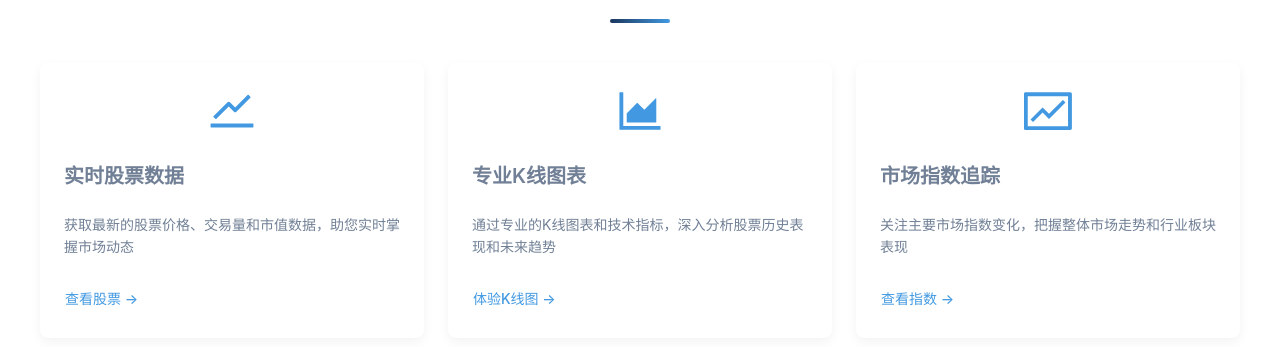
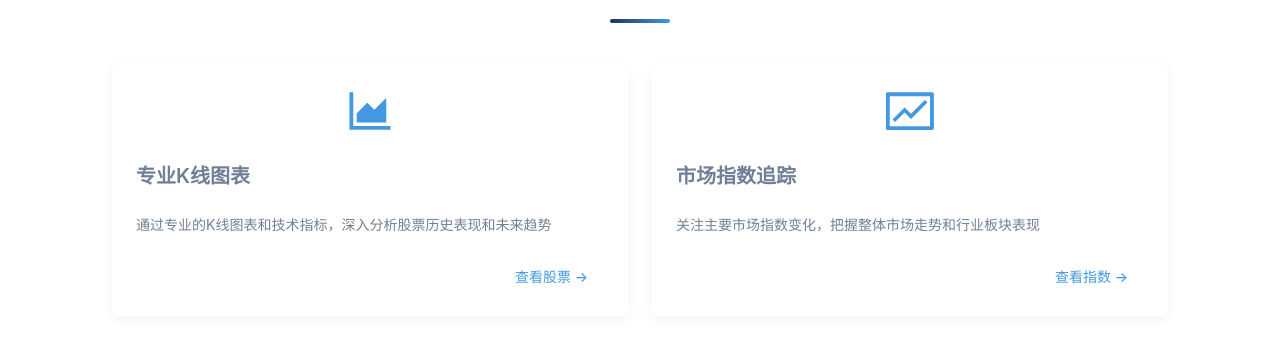
Before and after one commit to hovi-hyw/StockVisualizer, a React (Create React App) app in the folder frontend/: page / in a window 1280 px wide. Shown: the part 453-800 px from the top of the page. Built offline with nearby package versions, Linux system fonts and the light colour scheme; no server answers.

Commit message:
feat(首页): 添加股票搜索功能并优化功能卡片布局
在首页添加股票搜索功能，支持用户搜索自选股并显示搜索结果。同时优化功能卡片布局，提升用户体验。

```diff
--- a/frontend/src/pages/HomePage.js
+++ b/frontend/src/pages/HomePage.js
@@ -9,12 +9,15 @@
 
 import React, { useState, useEffect } from 'react';
 import { Link } from 'react-router-dom';
-import { Row, Col, Card, Statistic, Button, Typography, Divider, Space, List, Spin } from 'antd';
-import { LineChartOutlined, FundOutlined, RiseOutlined, FallOutlined, StockOutlined, AreaChartOutlined, FileTextOutlined, GithubOutlined } from '@ant-design/icons';
+import { Row, Col, Card, Statistic, Button, Typography, Divider, Space, List, Spin, Input, message } from 'antd';
+import { LineChartOutlined, FundOutlined, RiseOutlined, FallOutlined, StockOutlined, AreaChartOutlined, FileTextOutlined, GithubOutlined, SearchOutlined, PlusOutlined } from '@ant-design/icons';
 import MarketHotspot from '../components/MarketHotspot';
 import MarketNewsCard from '../components/MarketNewsCard';
 import ContactAuthor from '../components/ContactAuthor';
 import { getMarketIndices } from '../services/marketService';
+import { getStockList } from '../services/stockService';
+
+const { Search } = Input;
 
 const { Title, Paragraph, Text } = Typography;
 
@@ -32,6 +35,77 @@ const HomePage = () => {
   });
   const [loading, setLoading] = useState(true);
   const [error, setError] = useState(null);
+
+  // 股票搜索相关状态
+  const [searchText, setSearchText] = useState('');
+  const [debouncedSearchText, setDebouncedSearchText] = useState('');
+  const [searchResults, setSearchResults] = useState([]);
+  const [searching, setSearching] = useState(false);
+  const [showSearchResults, setShowSearchResults] = useState(false);
+
+  // 搜索股票结果
+  const [favoriteStocks, setFavoriteStocks] = useState([]);
+
+
+  useEffect(() => {
+    const savedFavorites = localStorage.getItem('favoriteStocks');
+    if (savedFavorites) {
+      try {
+        setFavoriteStocks(JSON.parse(savedFavorites));
+      } catch (e) {
+        console.error('解析自选股数据失败:', e);
+      }
+    }
+  }, []);
+
+
+  const searchStocks = async (value) => {
+    if (!value.trim()) {
+      setSearchResults([]);
+      setShowSearchResults(false);
+      return;
+    }
+
+    setSearching(true);
+    setShowSearchResults(true);
+
+    try {
+      const savedFavorites = localStorage.getItem('favoriteStocks');
+      const favorites = savedFavorites ? JSON.parse(savedFavorites) : [];
+
+
+      const filtered = favorites.filter(item =>
+        item.symbol.includes(value) ||
+        item.name.includes(value)
+      );
+
+      if (filtered.length > 0) {
+        setSearchResults(filtered);
+      } else {
+        setSearchResults([]);
+        message.info('未找到相关自选股');
+      }
+    } catch (error) {
+      console.error('搜索自选股失败:', error);
+      message.error('搜索失败，请稍后重试');
+      setSearchResults([]);
+    } finally {
+      setSearching(false);
+    }
+  };
+
+  // 点击页面其他区域关闭搜索结果
+  useEffect(() => {
+    const handleClickOutside = () => {
+      setShowSearchResults(false);
+    };
+
+    document.addEventListener('click', handleClickOutside);
+
+    return () => {
+      document.removeEventListener('click', handleClickOutside);
+    };
+  }, []);
 
   // 获取市场指数数据
   useEffect(() => {
@@ -80,35 +154,37 @@ const HomePage = () => {
       {/* 功能卡片区域 */}
       <div className="features-section">
         <Title level={2} className="section-title">核心功能</Title>
-        <Row gutter={[24, 24]}>
-          <Col xs={24} sm={12} lg={8}>
-            <Card className="feature-card" hoverable>
-              <StockOutlined className="feature-icon" />
-              <Title level={4}>实时股票数据</Title>
-              <Paragraph>获取最新的股票价格、交易量和市值数据，助您实时掌握市场动态</Paragraph>
-              <Button type="link">
-                <Link to="/stocks">查看股票 →</Link>
-              </Button>
-            </Card>
-          </Col>
-          <Col xs={24} sm={12} lg={8}>
-            <Card className="feature-card" hoverable>
+        <Row gutter={[24, 24]} style={{ width: '90%', margin: '0 auto' }}>
+          <Col xs={24} sm={12} lg={12}>
+            <Card
+              className="feature-card"
+              hoverable
+              onClick={() => {
+                window.location.href = '/stocks';
+              }}
+            >
               <AreaChartOutlined className="feature-icon" />
               <Title level={4}>专业K线图表</Title>
               <Paragraph>通过专业的K线图表和技术指标，深入分析股票历史表现和未来趋势</Paragraph>
-              <Button type="link">
-                <Link to="/stock-kline-demo">体验K线图 →</Link>
-              </Button>
+              <div style={{ textAlign: 'right' }}>
+                <Button type="link">查看股票 →</Button>
+              </div>
             </Card>
           </Col>
-          <Col xs={24} sm={12} lg={8}>
-            <Card className="feature-card" hoverable>
+          <Col xs={24} sm={12} lg={12}>
+            <Card
+              className="feature-card"
+              hoverable
+              onClick={() => {
+                window.location.href = '/indices';
+              }}
+            >
               <FundOutlined className="feature-icon" />
               <Title level={4}>市场指数追踪</Title>
               <Paragraph>关注主要市场指数变化，把握整体市场走势和行业板块表现</Paragraph>
-              <Button type="link">
-                <Link to="/indices">查看指数 →</Link>
-              </Button>
+              <div style={{ textAlign: 'right' }}>
+                <Button type="link">查看指数 →</Button>
+              </div>
             </Card>
           </Col>
         </Row>
```
